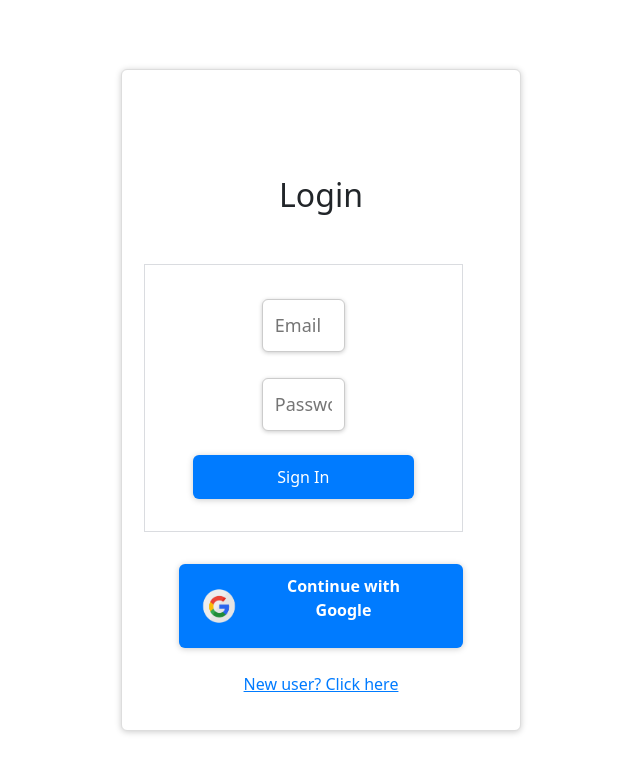
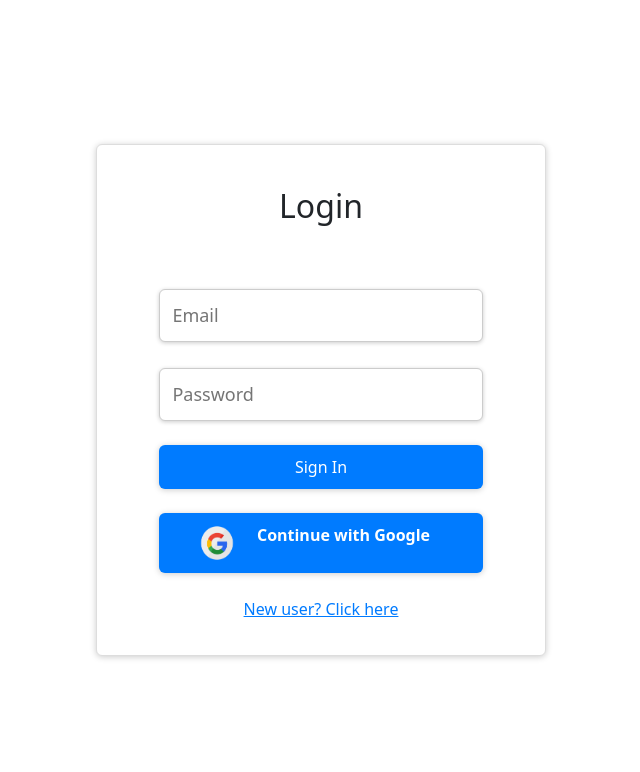
Before and after one commit to msMukesh/naac_projv, a React (Vite) app: page /login in a window 1280 px wide. Shown: the top 772 px of the page, without its empty margins (319-959 px from the left). Built offline with nearby package versions, Linux system fonts and the light colour scheme; no server answers.

Commit message:
adjusted css, to implement auto increment id using sequencing

```diff
--- a/src/App.css
+++ b/src/App.css
@@ -20,7 +20,7 @@ input {
   box-shadow: 0 1px 4px #ccc;
   border-radius: 6px;
   font-size: 18px;
-  width: 50%;
+  width: 90%;
   margin-top: 18px;
 }
 
@@ -42,7 +42,7 @@ input {
   align-items: center;
   justify-content: center;
   flex-direction: column;
-  width: 400px;
+  width: 450px;
   padding: 22px;
   border: 1px solid #ddd; /* Lighter border */
   background-color: #fff;
@@ -55,15 +55,7 @@ input {
   text-decoration: underline;
 }
 
-.form > form > input {
-  margin-top: 14px; /* Additional margin-top */
-  padding: 12px; /* Padding */
-  font-size: 18px; /* Font size */
-  border: 1px solid #ccc; /* Border */
-  border-radius: 6px; /* Border radius */
-  width: calc(100% - 24px); /* Adjust width */
-  transition: border-color 0.25s; /* Transition effect for border color */
-}
+
 
 .form > form > input:focus {
   border-color: #646cff; /* Border color on focus */
@@ -85,6 +77,16 @@ input {
   justify-content: center;
   flex-direction: column;
   margin-top: 30px; /* Separate form from header */
+}
+.form > form > input {
+  margin-top: 14px; /* Additional margin-top */
+  padding: 12px; /* Padding */
+  font-size: 18px; /* Font size */
+  border: 1px solid #ccc; /* Border */
+  border-radius: 6px; /* Border radius */
+  transition: border-color 0.25s; /* Transition effect for border color */
+  width: calc(100% + 28px); /* Adjusted width */
+
 }
 
 
--- a/src/components/Criterion3.css
+++ b/src/components/Criterion3.css
@@ -25,7 +25,7 @@ input {
     box-shadow: 0 1px 4px #ccc;
     border-radius: 6px;
     font-size: 18px;
-    max-width: 30%;
+    max-width: 80%;
     margin-top: 18px;
   }
 
@@ -76,11 +76,11 @@ input {
 
 
 
-form {
+.formDiv > form {
     border: 1px solid #dadce0;
     padding: 20px; /* Add padding for spacing */
     margin-bottom: 20px; /* Add margin at the bottom */
-    width:90%;
+    width:100%;
     /* display: flex;
     justify-content: center;
     flex-direction: column; */
@@ -152,16 +152,19 @@ form {
 }
 
 .formDiv input[type="text"],
+.formDiv input[type="number"],
+.formDiv input[type="file"],
 .formDiv textarea {
-    width: 100%; /* Make inputs and textareas full width */
+    width: 40%; /* Make inputs and textareas full width */
     padding: 10px; /* Padding for inputs and textareas */
     margin-bottom: 10px; /* Add margin at the bottom */
     border: 1px solid #dadce0; /* Light gray border */
     border-radius: 4px; /* Rounded corners */
 }
 
+
 .formDiv textarea {
-    width: 60%;
+    width: 40%;
     resize: vertical; /* Allow vertical resizing */
 }
 
@@ -172,6 +175,8 @@ form {
 }
 
 .formDiv input[type="file"] {
+    width: 40%; /* Make inputs and textareas full width */
+
     margin-bottom: 10px; /* Add margin at the bottom */
 }
 
@@ -222,15 +227,15 @@ table {
     background-color: #5a6268; /* Darker gray on hover */
   }
 
-  h2{
+  .criterionMainTitle{
     margin-top: 64px;
   }
-  h3 {
+  .subTitle {
     margin-top: 32px;
     position: relative; /* Ensure proper positioning for pseudo-element */
   }
 
-  h3::before {
+  .subTitle::before {
     content: "";
     position: absolute;
     top: -8px; /* Adjust the position of the line relative to the heading */
--- a/src/components/criterion3.jsx
+++ b/src/components/criterion3.jsx
@@ -365,7 +365,6 @@ const handleSubmit316 = async (e) => {
     setUploading316(false);
   }
   resetFormAndErrors();
-
 };
 
 // State for Criterion 3.2.1
@@ -523,6 +522,17 @@ const handleDownloadFile = (fileName) => {
   window.open(`http://localhost:5000/downloadFile?fileName=${encodeURIComponent(fileName)}`, "_blank");
 };
 
+const getNextSequenceValue = async (sequenceName) => {
+  const sequenceDocument = await SequenceModel.findOneAndUpdate(
+    { _id: sequenceName },
+    { $inc: { sequence_value: 1 } },
+    { new: true }
+  );
+
+  return sequenceDocument.sequence_value;
+};
+
+
   return (
     <div className="displayContainer" >
       <NavBar />
@@ -530,8 +540,8 @@ const handleDownloadFile = (fileName) => {
 
       <div className="criterionCon31">
 
-          <h2>Criterion III - Research, Innovations and Extension</h2>
-          <h3>Key Indicator - 3.1 Promotion of Research and Facilities</h3>
+          <h2 class="criterionMainTitle">Criterion III - Research, Innovations and Extension</h2>
+          <h3 className="subTitle">Key Indicator - 3.1 Promotion of Research and Facilities</h3>
 
           {/* Criterion 3.1.1 Form */}
           <div className="formDiv">
@@ -583,7 +593,7 @@ const handleDownloadFile = (fileName) => {
             </button>
 
             {toggleForm312 && (
-              <form onSubmit={handleSubmit312}>
+              <form  onSubmit={handleSubmit312}>
                 <div>
                   <label htmlFor="teacherName">Name of the teacher:</label>
                   <input
@@ -1083,7 +1093,7 @@ const handleDownloadFile = (fileName) => {
 
 
 <div className="criterionCon32">
-  <h3>Key Indicator - 3.2 Resource Mobilization for Research</h3>
+  <h3 className="subTitle">Key Indicator - 3.2 Resource Mobilization for Research</h3>
 
   <div className="formDiv">
 
--- a/src/components/dashboard.css
+++ b/src/components/dashboard.css
@@ -1,5 +1,5 @@
 /* dashboard.css */
-.displayContainer {
+.dashboardContainer {
   position: fixed;
   top: 0;
   left: 0;
@@ -12,7 +12,8 @@
 .dashboard-container {
     display: flex;
     justify-content: flex-start;
-  }
+}
+
   .navbar {
     background-color: #000000;
     display: flex;
```
